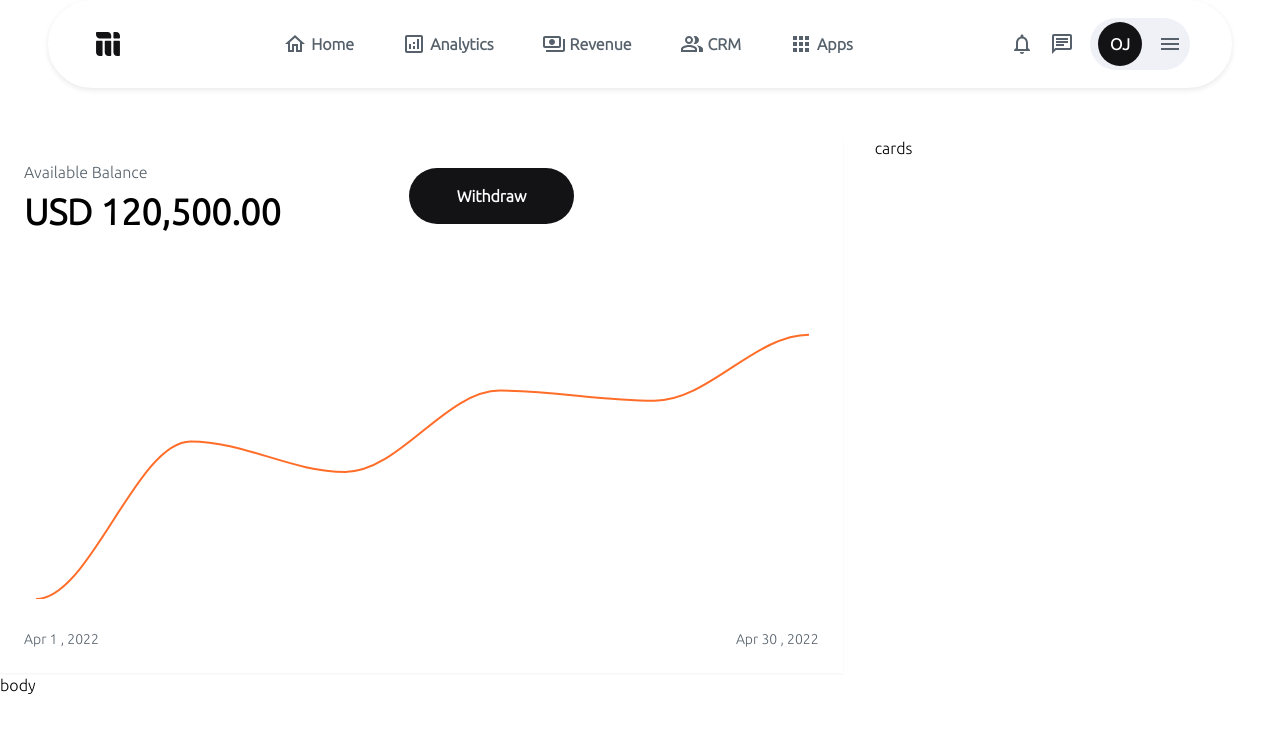
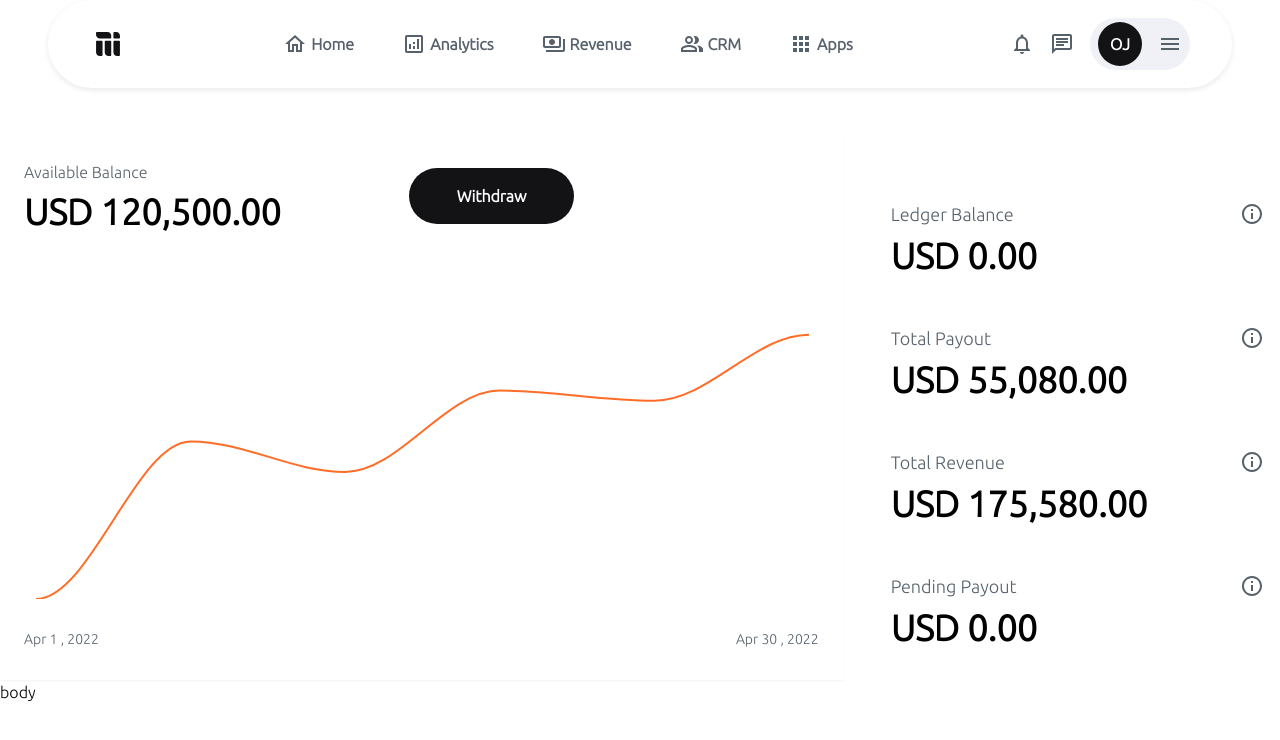
Before and after one commit to sammy-code98/mainstack-task, a React (Vite) app: page / in a window 1280 px wide. Shown: the top 740 px of the page. Built offline with nearby package versions, Linux system fonts and the light colour scheme.

Commit message:
feat:add balance cards

```diff
--- /dev/null
+++ b/src/components/Balance/balanceCard.tsx
@@ -0,0 +1,20 @@
+import { MdInfoOutline } from "react-icons/md";
+
+type BalanceCardProps = {
+    title: string,
+    amount: string,
+
+}
+export default function BalanceCard({ title, amount }: BalanceCardProps): JSX.Element {
+    return (
+        <div className='rounded-sm p-4 mb-4 cursor-pointer'>
+            <div className='flex justify-between items-center'>
+                <p className='text-lg text-base_gray font-medium'>{title}</p>
+                <div className='text-base_gray'>
+                    <MdInfoOutline size="1.5rem" />
+                </div>
+            </div>
+            <h3 className='text_primary text-4xl font-bold mt-2'>{amount}</h3>
+        </div>
+    )
+}
--- a/src/components/Balance/index.tsx
+++ b/src/components/Balance/index.tsx
@@ -1,6 +1,6 @@
-import React from 'react'
 import ReactApexChart from "react-apexcharts";
 import { ApexOptions } from 'apexcharts';
+import BalanceCard from "./balanceCard";
 
 export default function Balance(): JSX.Element {
     const series: ApexOptions['series'] = [
@@ -71,7 +71,13 @@ export default function Balance(): JSX.Element {
                     </div>
                 </div>
             </div>
-            <div>cards</div>
+            <div className="mt-12">
+                <BalanceCard title={"Ledger Balance"} amount={"USD 0.00"} />
+                <BalanceCard title={"Total Payout"} amount={"USD 55,080.00"} />
+                <BalanceCard title={"Total Revenue"} amount={"USD 175,580.00"} />
+                <BalanceCard title={"Pending Payout"} amount={"USD 0.00"} />
+
+            </div>
         </div >
     )
 }
```
